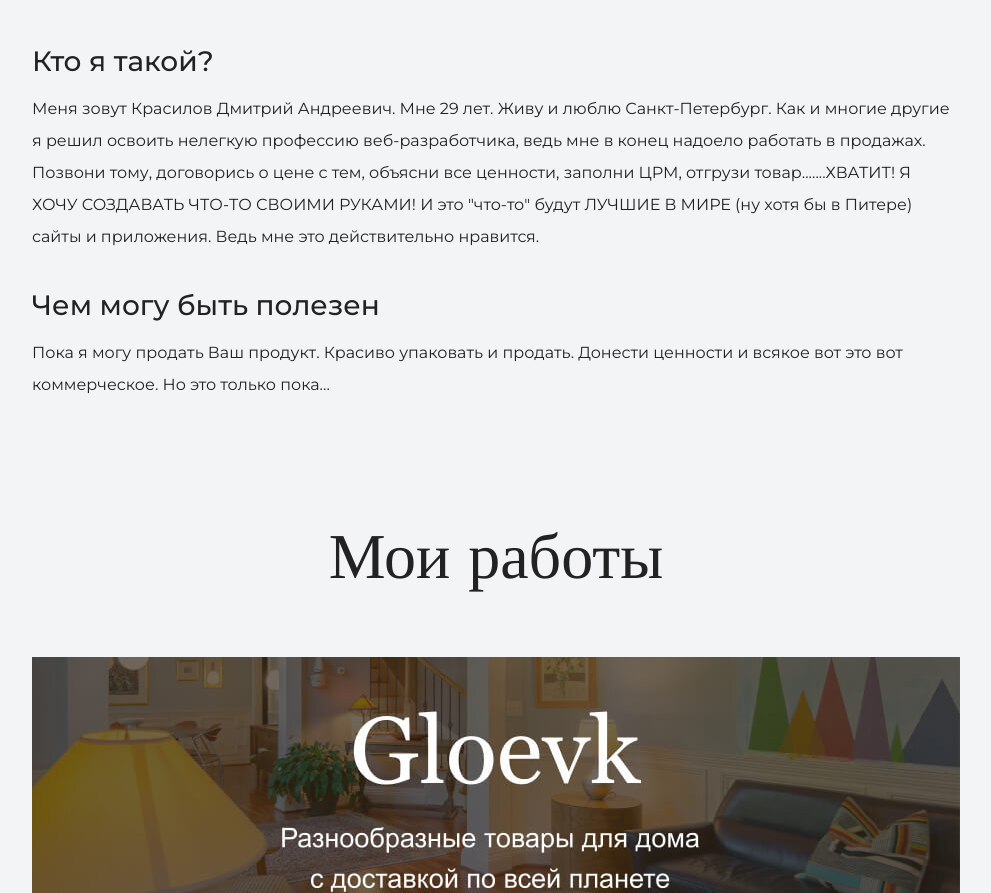
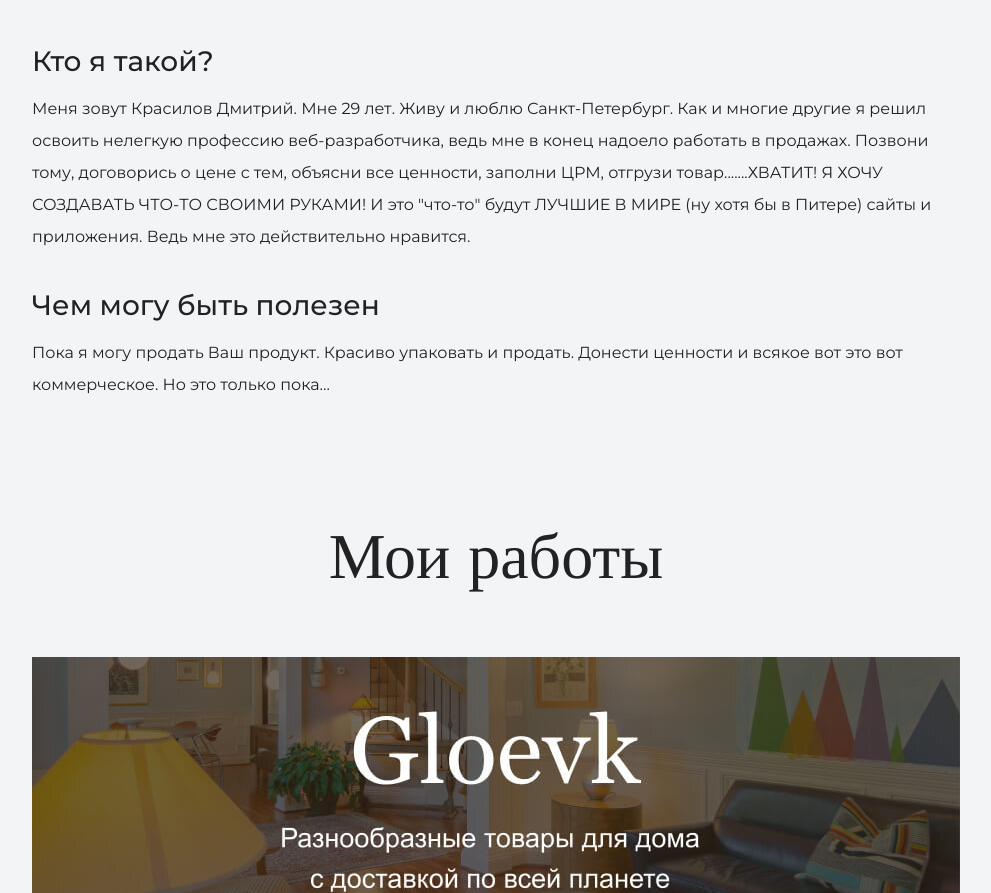
Before and after one commit to DKing78/my-first-project, a plain HTML site: page index.html in a window 1280 px wide. Shown: the part 1750-2643 px from the top of the page, without its empty margins (144-1135 px from the left). Drawn offline with nearby package versions, Linux system fonts and the light colour scheme.

Commit message:
Update index.html

```diff
--- a/index.html
+++ b/index.html
@@ -5,7 +5,7 @@
     <link rel="stylesheet" href="style.css">
     <meta name="keywords" content="dmitrykrasilov">
     <link href="https://fonts.googleapis.com/css?family=Montserrat:400,500,700|Old+Standard+TT&display=swap&subset=cyrillic" rel="stylesheet">
-    <title>Портфолио Junior верстальщика</title>
+    <title>Дмитрий Красилов - Junior верстальщик</title>
   </head>
 
   <body>
@@ -29,7 +29,7 @@
       <img src="img/me.jpg" width="384" height="576" alt="Фотография Красилова Дмитрия Андреевича">
       </figure>
       <h3>Кто я такой?</h3>
-      <p>Меня зовут Красилов Дмитрий Андреевич. Мне 29 лет. Живу и люблю Санкт-Петербург.
+      <p>Меня зовут Красилов Дмитрий. Мне 29 лет. Живу и люблю Санкт-Петербург.
       Как и многие другие я решил освоить нелегкую профессию веб-разработчика, ведь мне в конец
       надоело работать в продажах. Позвони тому, договорись о цене с тем, объясни все ценности,
       заполни ЦРМ, отгрузи товар.......ХВАТИТ! Я ХОЧУ СОЗДАВАТЬ ЧТО-ТО СВОИМИ РУКАМИ! И это "что-то"
```
